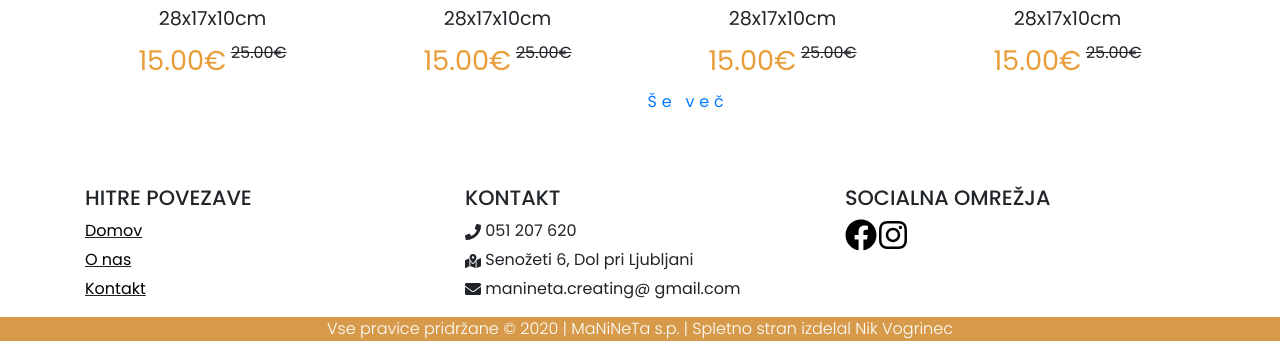
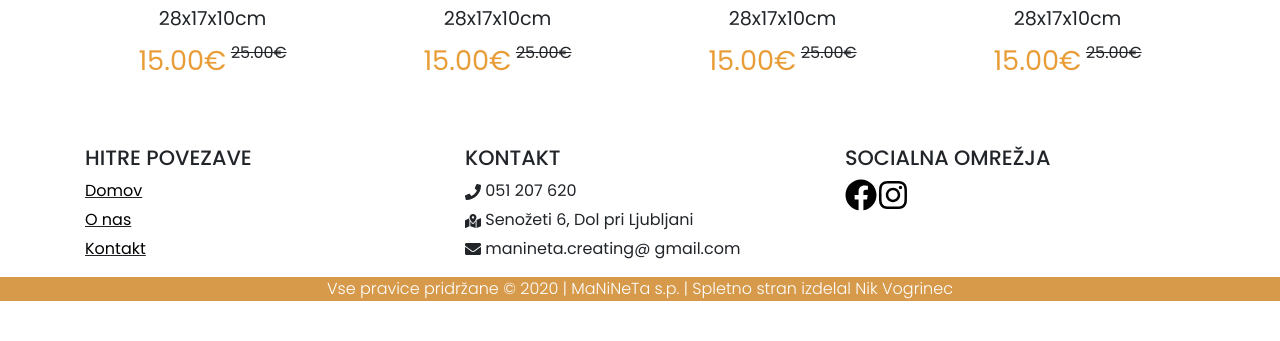
Before and after one commit to NikVogri/manineta-site, a Gatsby site: page / in a window 1280 px wide. Shown: the part 2316-2657 px from the top of the page. After the commit the page ends 2617 px from the top, so only its background shows below. Built offline with nearby package versions, Linux system fonts and the light colour scheme; Gatsby itself is replaced by a stand-in of ours.

Commit message:
button overflow fix

```diff
--- a/src/components/MostSold/MostSold.component.jsx
+++ b/src/components/MostSold/MostSold.component.jsx
@@ -27,7 +27,6 @@ const MostSold = () => {
             <ItemCard />
           </Col>
         </Row>
-        <Button to="/izdelki">Še več</Button>
       </Container>
     </section>
   )
```
